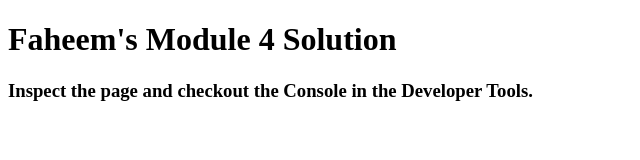
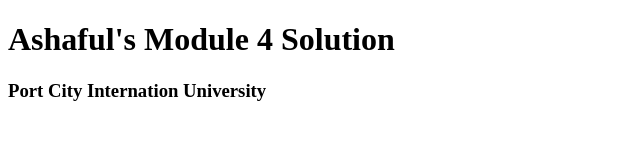
Before and after one commit to ashaful/assignment-4, a plain HTML site: page index.html in a window 1280 px wide. Shown: the whole page, without its empty margins (0-640 px from the left). Drawn offline with Linux system fonts and the light colour scheme.

Commit message:
Update index.html

```diff
--- a/index.html
+++ b/index.html
@@ -11,7 +11,7 @@
   <script src="script.js"></script>
 </head>
 <body>
-  <h1>Faheem's Module 4 Solution</h1>
-  <h3>Inspect the page and checkout the Console in the Developer Tools.</h3>
+  <h1>Ashaful's Module 4 Solution</h1>
+  <h3>Port City Internation University </h3>
 </body>
 </html>
```
